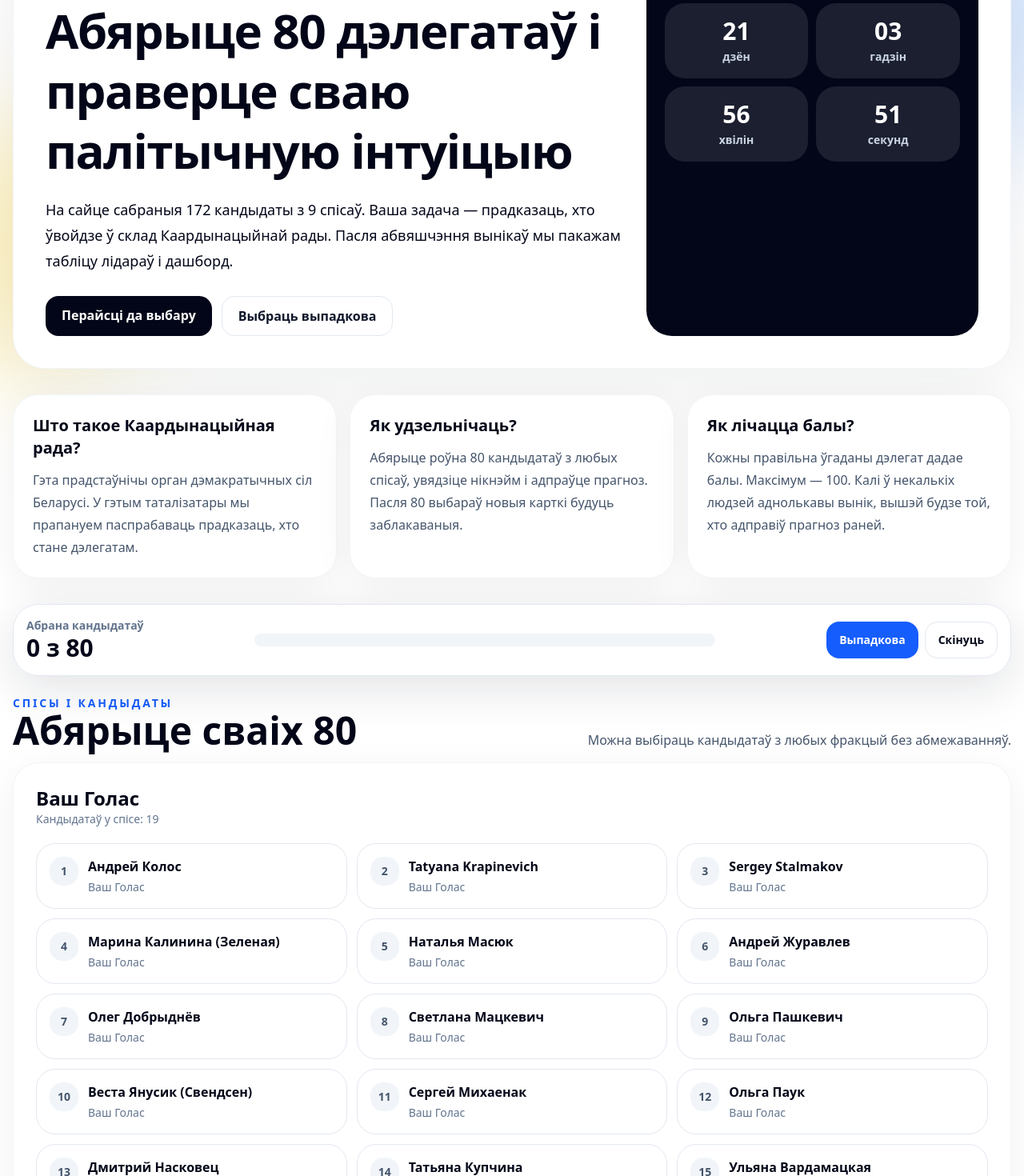
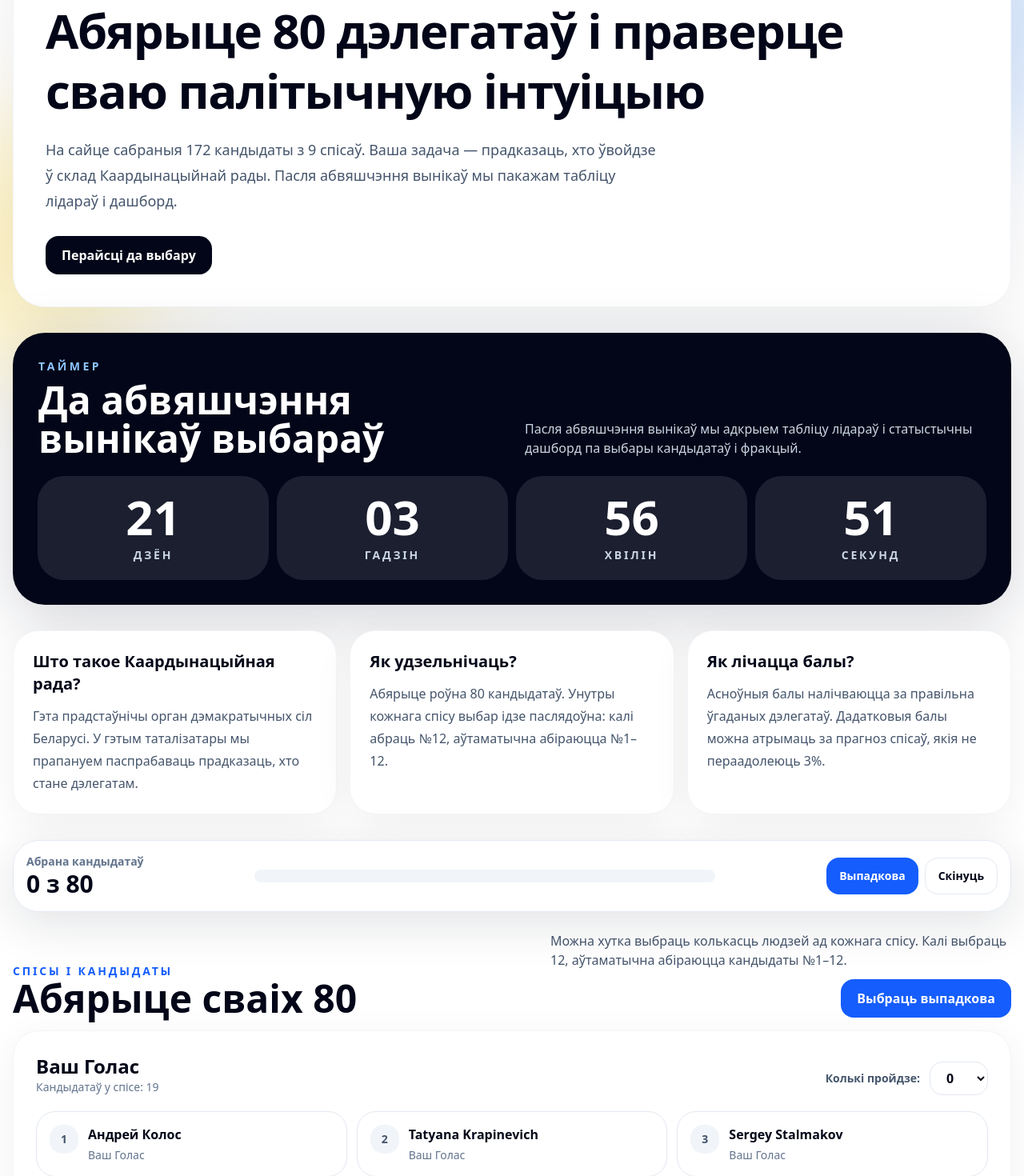
Before and after one commit to UladzAntanenka/KR_tatalizatar, a Next.js app: page / in a window 1280 px wide. Shown: the part 140-1610 px from the top of the page at 80% size. Built offline with nearby package versions, Linux system fonts and the light colour scheme.

Commit message:
add faction count selection and threshold prediction

```diff
--- a/app/api/predictions/route.ts
+++ b/app/api/predictions/route.ts
@@ -1,5 +1,7 @@
 import { NextResponse } from "next/server";
 import { supabaseAdmin } from "@/lib/supabaseAdmin";
+
+const MAX_SELECTED = 80;
 
 export async function POST(request: Request) {
   try {
@@ -7,6 +9,9 @@ export async function POST(request: Request) {
 
     const nickname = String(body.nickname || "").trim();
     const selectedCandidateIds = body.selectedCandidateIds;
+    const failedThresholdFactions = Array.isArray(body.failedThresholdFactions)
+      ? body.failedThresholdFactions.map(String)
+      : [];
 
     if (!nickname || nickname.length < 2 || nickname.length > 40) {
       return NextResponse.json(
@@ -17,8 +22,8 @@ export async function POST(request: Request) {
 
     if (
       !Array.isArray(selectedCandidateIds) ||
-      selectedCandidateIds.length !== 80 ||
-      new Set(selectedCandidateIds).size !== 80
+      selectedCandidateIds.length !== MAX_SELECTED ||
+      new Set(selectedCandidateIds).size !== MAX_SELECTED
     ) {
       return NextResponse.json(
         { error: "Трэба выбраць роўна 80 кандыдатаў" },
@@ -29,6 +34,7 @@ export async function POST(request: Request) {
     const { error } = await supabaseAdmin.from("predictions").insert({
       nickname,
       selected_candidate_ids: selectedCandidateIds,
+      failed_threshold_factions: failedThresholdFactions,
     });
 
     if (error) {
@@ -47,9 +53,6 @@ export async function POST(request: Request) {
 
     return NextResponse.json({ ok: true });
   } catch {
-    return NextResponse.json(
-      { error: "Памылка сервера" },
-      { status: 500 }
-    );
+    return NextResponse.json({ error: "Памылка сервера" }, { status: 500 });
   }
 }
--- a/app/page.tsx
+++ b/app/page.tsx
@@ -8,6 +8,9 @@ const RESULTS_DATE = new Date("2026-05-16T23:59:59+02:00");
 
 export default function HomePage() {
   const [selectedIds, setSelectedIds] = useState<string[]>([]);
+  const [failedThresholdFactions, setFailedThresholdFactions] = useState<
+    string[]
+  >([]);
   const [nickname, setNickname] = useState("");
   const [error, setError] = useState("");
   const [submitted, setSubmitted] = useState(false);
@@ -21,56 +24,167 @@ export default function HomePage() {
 
   const factions = useMemo(() => {
     const grouped: Record<string, typeof candidates> = {};
+
     for (const candidate of candidates) {
-      if (!grouped[candidate.faction]) grouped[candidate.faction] = [];
+      if (!grouped[candidate.faction]) {
+        grouped[candidate.faction] = [];
+      }
+
       grouped[candidate.faction].push(candidate);
     }
+
     return grouped;
   }, []);
 
   const timeLeft = useMemo(() => {
     const diff = Math.max(0, RESULTS_DATE.getTime() - now.getTime());
 
-    const days = Math.floor(diff / (1000 * 60 * 60 * 24));
-    const hours = Math.floor((diff / (1000 * 60 * 60)) % 24);
-    const minutes = Math.floor((diff / (1000 * 60)) % 60);
-    const seconds = Math.floor((diff / 1000) % 60);
+    return {
+      days: Math.floor(diff / (1000 * 60 * 60 * 24)),
+      hours: Math.floor((diff / (1000 * 60 * 60)) % 24),
+      minutes: Math.floor((diff / (1000 * 60)) % 60),
+      seconds: Math.floor((diff / 1000) % 60),
+    };
+  }, [now]);
 
-    return { days, hours, minutes, seconds };
-  }, [now]);
+  const progressPercent = Math.round((selectedIds.length / MAX_SELECTED) * 100);
+
+  const getSelectedCountByFaction = (faction: string) => {
+    return candidates.filter(
+      (candidate) =>
+        candidate.faction === faction && selectedIds.includes(candidate.id)
+    ).length;
+  };
+
+  const selectFactionCount = (faction: string, count: number) => {
+    setError("");
+
+    const factionCandidates = candidates
+      .filter((candidate) => candidate.faction === faction)
+      .sort((a, b) => a.listNumber - b.listNumber);
+
+    const factionIds = factionCandidates.map((candidate) => candidate.id);
+
+    const idsFromOtherFactions = selectedIds.filter(
+      (id) => !factionIds.includes(id)
+    );
+
+    const idsFromThisFaction = factionCandidates
+      .slice(0, count)
+      .map((candidate) => candidate.id);
+
+    const nextSelectedIds = [...idsFromOtherFactions, ...idsFromThisFaction];
+
+    if (nextSelectedIds.length > MAX_SELECTED) {
+      setError(
+        "Гэты выбар перавысіць ліміт у 80 кандыдатаў. Абярыце менш людзей у гэтым спісе або зніміце частку ўжо абраных."
+      );
+      return;
+    }
+
+    setSelectedIds(nextSelectedIds);
+  };
 
   const toggleCandidate = (candidateId: string) => {
     setError("");
 
+    const candidate = candidates.find((item) => item.id === candidateId);
+    if (!candidate) return;
+
+    const factionCandidates = candidates
+      .filter((item) => item.faction === candidate.faction)
+      .sort((a, b) => a.listNumber - b.listNumber);
+
+    const candidateIndex = factionCandidates.findIndex(
+      (item) => item.id === candidateId
+    );
+
     const isSelected = selectedIds.includes(candidateId);
 
     if (isSelected) {
-      setSelectedIds((prev) => prev.filter((id) => id !== candidateId));
-      return;
-    }
+      const idsToRemove = factionCandidates
+        .slice(candidateIndex)
+        .map((item) => item.id);
 
-    if (selectedIds.length >= MAX_SELECTED) {
-      setError(
-        "Вы ўжо абралі 80 кандыдатаў. Каб выбраць іншага, спачатку зніміце выбар з аднаго з абраных."
+      setSelectedIds((prev) =>
+        prev.filter((id) => !idsToRemove.includes(id))
       );
       return;
     }
 
-    setSelectedIds((prev) => [...prev, candidateId]);
+    const idsToAdd = factionCandidates
+      .slice(0, candidateIndex + 1)
+      .map((item) => item.id);
+
+    const nextSelectedIds = Array.from(new Set([...selectedIds, ...idsToAdd]));
+
+    if (nextSelectedIds.length > MAX_SELECTED) {
+      setError(
+        "Гэты выбар перавысіць ліміт у 80 кандыдатаў. Абярыце менш людзей у гэтым спісе або зніміце частку ўжо абраных."
+      );
+      return;
+    }
+
+    setSelectedIds(nextSelectedIds);
   };
 
   const selectRandomCandidates = () => {
     setError("");
 
-    const shuffled = [...candidates].sort(() => Math.random() - 0.5);
-    const randomIds = shuffled.slice(0, MAX_SELECTED).map((item) => item.id);
+    const factionNames = Object.keys(factions);
+    const selected = new Set<string>();
+    let attempts = 0;
 
-    setSelectedIds(randomIds);
+    while (selected.size < MAX_SELECTED && attempts < 1000) {
+      attempts += 1;
+
+      const randomFaction =
+        factionNames[Math.floor(Math.random() * factionNames.length)];
+
+      const factionCandidates = candidates
+        .filter((candidate) => candidate.faction === randomFaction)
+        .sort((a, b) => a.listNumber - b.listNumber);
+
+      const randomCount =
+        Math.floor(Math.random() * factionCandidates.length) + 1;
+
+      const idsToAdd = factionCandidates
+        .slice(0, randomCount)
+        .map((candidate) => candidate.id);
+
+      const nextSelected = new Set([...selected, ...idsToAdd]);
+
+      if (nextSelected.size <= MAX_SELECTED) {
+        idsToAdd.forEach((id) => selected.add(id));
+      }
+    }
+
+    if (selected.size !== MAX_SELECTED) {
+      const remainingCandidates = candidates.filter(
+        (candidate) => !selected.has(candidate.id)
+      );
+
+      for (const candidate of remainingCandidates) {
+        if (selected.size >= MAX_SELECTED) break;
+        selected.add(candidate.id);
+      }
+    }
+
+    setSelectedIds(Array.from(selected).slice(0, MAX_SELECTED));
   };
 
   const clearSelection = () => {
     setSelectedIds([]);
+    setFailedThresholdFactions([]);
     setError("");
+  };
+
+  const toggleFailedThresholdFaction = (faction: string) => {
+    setFailedThresholdFactions((prev) =>
+      prev.includes(faction)
+        ? prev.filter((item) => item !== faction)
+        : [...prev, faction]
+    );
   };
 
   const handleSubmit = async () => {
@@ -97,6 +211,7 @@ export default function HomePage() {
         body: JSON.stringify({
           nickname: nickname.trim(),
           selectedCandidateIds: selectedIds,
+          failedThresholdFactions,
         }),
       });
 
@@ -114,8 +229,6 @@ export default function HomePage() {
       setIsSubmitting(false);
     }
   };
-
-  const progressPercent = Math.round((selectedIds.length / MAX_SELECTED) * 100);
 
   if (submitted) {
     return (
@@ -135,18 +248,7 @@ export default function HomePage() {
           </p>
         </section>
 
-        <style jsx global>{`
-          @keyframes fadeUp {
-            from {
-              opacity: 0;
-              transform: translateY(18px);
-            }
-            to {
-              opacity: 1;
-              transform: translateY(0);
-            }
-          }
-        `}</style>
+        <GlobalStyles />
       </main>
     );
   }
@@ -157,17 +259,17 @@ export default function HomePage() {
         <div className="pointer-events-none absolute -right-32 top-0 h-80 w-80 rounded-full bg-blue-100 blur-3xl" />
         <div className="pointer-events-none absolute -left-32 top-72 h-80 w-80 rounded-full bg-amber-100 blur-3xl" />
 
-        <section className="relative mb-8 grid gap-6 rounded-[2.5rem] border border-slate-100 bg-white p-6 shadow-[0_20px_100px_rgba(15,23,42,0.08)] md:grid-cols-[1.4fr_0.8fr] md:p-10">
+        <section className="relative mb-8 rounded-[2.5rem] border border-slate-100 bg-white p-6 shadow-[0_20px_100px_rgba(15,23,42,0.08)] md:p-10">
           <div className="animate-[fadeUp_0.55s_ease-out]">
             <p className="mb-4 inline-flex rounded-full bg-blue-50 px-4 py-2 text-sm font-bold text-blue-700">
               Таталізатар перад выбарамі ў Каардынацыйную раду
             </p>
 
-            <h1 className="mb-5 max-w-4xl text-4xl font-black leading-tight tracking-tight md:text-6xl">
+            <h1 className="mb-5 max-w-5xl text-4xl font-black leading-tight tracking-tight md:text-6xl">
               Абярыце 80 дэлегатаў і праверце сваю палітычную інтуіцыю
             </h1>
 
-            <p className="max-w-3xl text-lg leading-8 text-slate-650">
+            <p className="max-w-3xl text-lg leading-8 text-slate-600">
               На сайце сабраныя 172 кандыдаты з 9 спісаў. Ваша задача —
               прадказаць, хто ўвойдзе ў склад Каардынацыйнай рады. Пасля
               абвяшчэння вынікаў мы пакажам табліцу лідараў і дашборд.
@@ -180,28 +282,32 @@ export default function HomePage() {
               >
                 Перайсці да выбару
               </a>
-
-              <button
-                type="button"
-                onClick={selectRandomCandidates}
-                className="rounded-2xl border border-slate-200 bg-white px-5 py-3 font-bold text-slate-900 transition hover:-translate-y-0.5 hover:border-blue-300 hover:bg-blue-50"
-              >
-                Выбраць выпадкова
-              </button>
             </div>
           </div>
+        </section>
 
-          <div className="animate-[fadeUp_0.7s_ease-out] rounded-[2rem] bg-slate-950 p-6 text-white">
-            <p className="mb-3 text-sm font-bold uppercase tracking-[0.2em] text-blue-300">
-              Да абвяшчэння вынікаў
+        <section className="relative mb-8 animate-[fadeUp_0.65s_ease-out] rounded-[2.5rem] bg-slate-950 p-6 text-white shadow-[0_20px_80px_rgba(15,23,42,0.18)] md:p-8">
+          <div className="mb-6 flex flex-col gap-2 md:flex-row md:items-end md:justify-between">
+            <div>
+              <p className="mb-2 text-sm font-bold uppercase tracking-[0.25em] text-blue-300">
+                Таймер
+              </p>
+              <h2 className="text-3xl font-black md:text-5xl">
+                Да абвяшчэння вынікаў выбараў
+              </h2>
+            </div>
+
+            <p className="max-w-xl text-slate-300">
+              Пасля абвяшчэння вынікаў мы адкрыем табліцу лідараў і
+              статыстычны дашборд па выбары кандыдатаў і фракцый.
             </p>
+          </div>
 
-            <div className="grid grid-cols-2 gap-3">
-              <TimerBox label="дзён" value={timeLeft.days} />
-              <TimerBox label="гадзін" value={timeLeft.hours} />
-              <TimerBox label="хвілін" value={timeLeft.minutes} />
-              <TimerBox label="секунд" value={timeLeft.seconds} />
-            </div>
+          <div className="grid gap-3 sm:grid-cols-4">
+            <WideTimerBox label="дзён" value={timeLeft.days} />
+            <WideTimerBox label="гадзін" value={timeLeft.hours} />
+            <WideTimerBox label="хвілін" value={timeLeft.minutes} />
+            <WideTimerBox label="секунд" value={timeLeft.seconds} />
           </div>
         </section>
 
@@ -213,12 +319,12 @@ export default function HomePage() {
 
           <InfoCard
             title="Як удзельнічаць?"
-            text="Абярыце роўна 80 кандыдатаў з любых спісаў, увядзіце нікнэйм і адпраўце прагноз. Пасля 80 выбараў новыя карткі будуць заблакаваныя."
+            text="Абярыце роўна 80 кандыдатаў. Унутры кожнага спісу выбар ідзе паслядоўна: калі абраць №12, аўтаматычна абіраюцца №1–12."
           />
 
           <InfoCard
             title="Як лічацца балы?"
-            text="Кожны правільна ўгаданы дэлегат дадае балы. Максімум — 100. Калі ў некалькіх людзей аднолькавы вынік, вышэй будзе той, хто адправіў прагноз раней."
+            text="Асноўныя балы налічваюцца за правільна ўгаданых дэлегатаў. Дадатковыя балы можна атрымаць за прагноз спісаў, якія не пераадолеюць 3%."
           />
         </section>
 
@@ -269,7 +375,7 @@ export default function HomePage() {
         </div>
 
         <section id="candidates" className="relative space-y-8 scroll-mt-28">
-          <div className="mb-4 flex flex-col gap-2 md:flex-row md:items-end md:justify-between">
+          <div className="mb-4 flex flex-col gap-4 md:flex-row md:items-end md:justify-between">
             <div>
               <p className="text-sm font-bold uppercase tracking-[0.2em] text-blue-600">
                 Спісы і кандыдаты
@@ -279,9 +385,20 @@ export default function HomePage() {
               </h2>
             </div>
 
-            <p className="max-w-xl text-slate-600">
-              Можна выбіраць кандыдатаў з любых фракцый без абмежаванняў.
-            </p>
+            <div className="flex flex-col gap-3 md:items-end">
+              <p className="max-w-xl text-slate-600">
+                Можна хутка выбраць колькасць людзей ад кожнага спісу. Калі
+                выбраць 12, аўтаматычна абіраюцца кандыдаты №1–12.
+              </p>
+
+              <button
+                type="button"
+                onClick={selectRandomCandidates}
+                className="rounded-2xl bg-blue-600 px-5 py-3 font-bold text-white transition hover:-translate-y-0.5 hover:bg-blue-700"
+              >
+                Выбраць выпадкова
+              </button>
+            </div>
           </div>
 
           {Object.entries(factions).map(([faction, factionCandidates], i) => (
@@ -290,12 +407,34 @@ export default function HomePage() {
               className="animate-[fadeUp_0.5s_ease-out] rounded-[2rem] border border-slate-100 bg-white p-5 shadow-[0_12px_50px_rgba(15,23,42,0.06)] md:p-7"
               style={{ animationDelay: `${i * 40}ms` }}
             >
-              <div className="mb-5 flex flex-col gap-2 md:flex-row md:items-end md:justify-between">
+              <div className="mb-5 flex flex-col gap-4 md:flex-row md:items-end md:justify-between">
                 <div>
                   <h3 className="text-2xl font-black">{faction}</h3>
                   <p className="text-sm font-medium text-slate-500">
                     Кандыдатаў у спісе: {factionCandidates.length}
                   </p>
+                </div>
+
+                <div className="flex flex-wrap items-center gap-3">
+                  <label className="text-sm font-bold text-slate-600">
+                    Колькі пройдзе:
+                  </label>
+
+                  <select
+                    value={getSelectedCountByFaction(faction)}
+                    onChange={(event) =>
+                      selectFactionCount(faction, Number(event.target.value))
+                    }
+                    className="rounded-2xl border border-slate-200 bg-white px-4 py-2 font-bold outline-none transition focus:border-blue-500 focus:ring-4 focus:ring-blue-100"
+                  >
+                    {Array.from({ length: factionCandidates.length + 1 }).map(
+                      (_, index) => (
+                        <option key={index} value={index}>
+                          {index}
+                        </option>
+                      )
+                    )}
+                  </select>
                 </div>
               </div>
 
@@ -350,6 +489,44 @@ export default function HomePage() {
           ))}
         </section>
 
+        <section className="relative mt-8 rounded-[2rem] border border-slate-100 bg-white p-6 shadow-[0_12px_50px_rgba(15,23,42,0.06)] md:p-8">
+          <p className="mb-2 text-sm font-bold uppercase tracking-[0.2em] text-blue-600">
+            Дадатковы прагноз
+          </p>
+
+          <h2 className="mb-3 text-3xl font-black">
+            Якія спісы не пераадолеюць парог 3%?
+          </h2>
+
+          <p className="mb-5 max-w-3xl leading-7 text-slate-600">
+            Адзначце спісы, якія, на вашу думку, не набяруць больш за 3% ад
+            агульнай колькасці галасоў. За правільны прагноз можна будзе
+            атрымаць дадатковыя балы.
+          </p>
+
+          <div className="grid gap-3 md:grid-cols-2 lg:grid-cols-3">
+            {Object.keys(factions).map((faction) => {
+              const isSelected = failedThresholdFactions.includes(faction);
+
+              return (
+                <button
+                  key={faction}
+                  type="button"
+                  onClick={() => toggleFailedThresholdFaction(faction)}
+                  className={[
+                    "rounded-3xl border p-4 text-left font-bold transition",
+                    isSelected
+                      ? "border-red-500 bg-red-50 text-red-700 ring-2 ring-red-500"
+                      : "border-slate-200 bg-white text-slate-800 hover:-translate-y-1 hover:border-red-300 hover:bg-red-50",
+                  ].join(" ")}
+                >
+                  {faction}
+                </button>
+              );
+            })}
+          </div>
+        </section>
+
         <section className="relative mt-8 rounded-[2rem] border border-slate-100 bg-slate-950 p-6 text-white shadow-[0_20px_80px_rgba(15,23,42,0.18)] md:p-8">
           <h2 className="mb-3 text-3xl font-black">Адправіць прагноз</h2>
 
@@ -385,33 +562,20 @@ export default function HomePage() {
         </section>
       </section>
 
-      <style jsx global>{`
-        html {
-          scroll-behavior: smooth;
-        }
-
-        @keyframes fadeUp {
-          from {
-            opacity: 0;
-            transform: translateY(18px);
-          }
-          to {
-            opacity: 1;
-            transform: translateY(0);
-          }
-        }
-      `}</style>
+      <GlobalStyles />
     </main>
   );
 }
 
-function TimerBox({ label, value }: { label: string; value: number }) {
+function WideTimerBox({ label, value }: { label: string; value: number }) {
   return (
-    <div className="rounded-3xl bg-white/10 p-4 text-center ring-1 ring-white/10">
-      <p className="text-3xl font-black tabular-nums">
+    <div className="rounded-[2rem] bg-white/10 p-5 text-center ring-1 ring-white/10">
+      <p className="text-5xl font-black tabular-nums md:text-6xl">
         {String(value).padStart(2, "0")}
       </p>
-      <p className="mt-1 text-sm font-semibold text-slate-300">{label}</p>
+      <p className="mt-2 text-sm font-bold uppercase tracking-[0.2em] text-slate-300">
+        {label}
+      </p>
     </div>
   );
 }
@@ -424,3 +588,24 @@ function InfoCard({ title, text }: { title: string; text: string }) {
     </div>
   );
 }
+
+function GlobalStyles() {
+  return (
+    <style jsx global>{`
+      html {
+        scroll-behavior: smooth;
+      }
+
+      @keyframes fadeUp {
+        from {
+          opacity: 0;
+          transform: translateY(18px);
+        }
+        to {
+          opacity: 1;
+          transform: translateY(0);
+        }
+      }
+    `}</style>
+  );
+}
```
